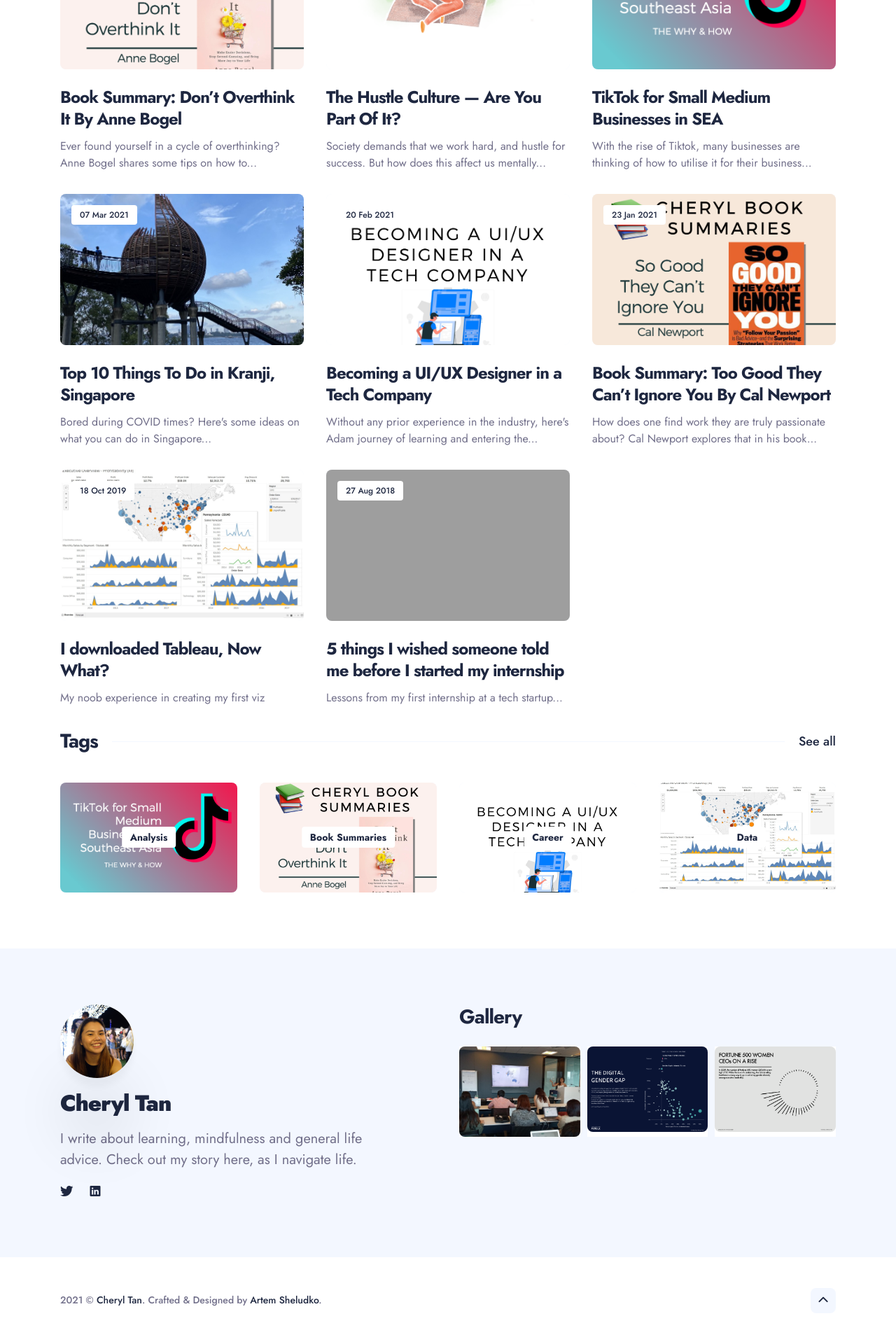
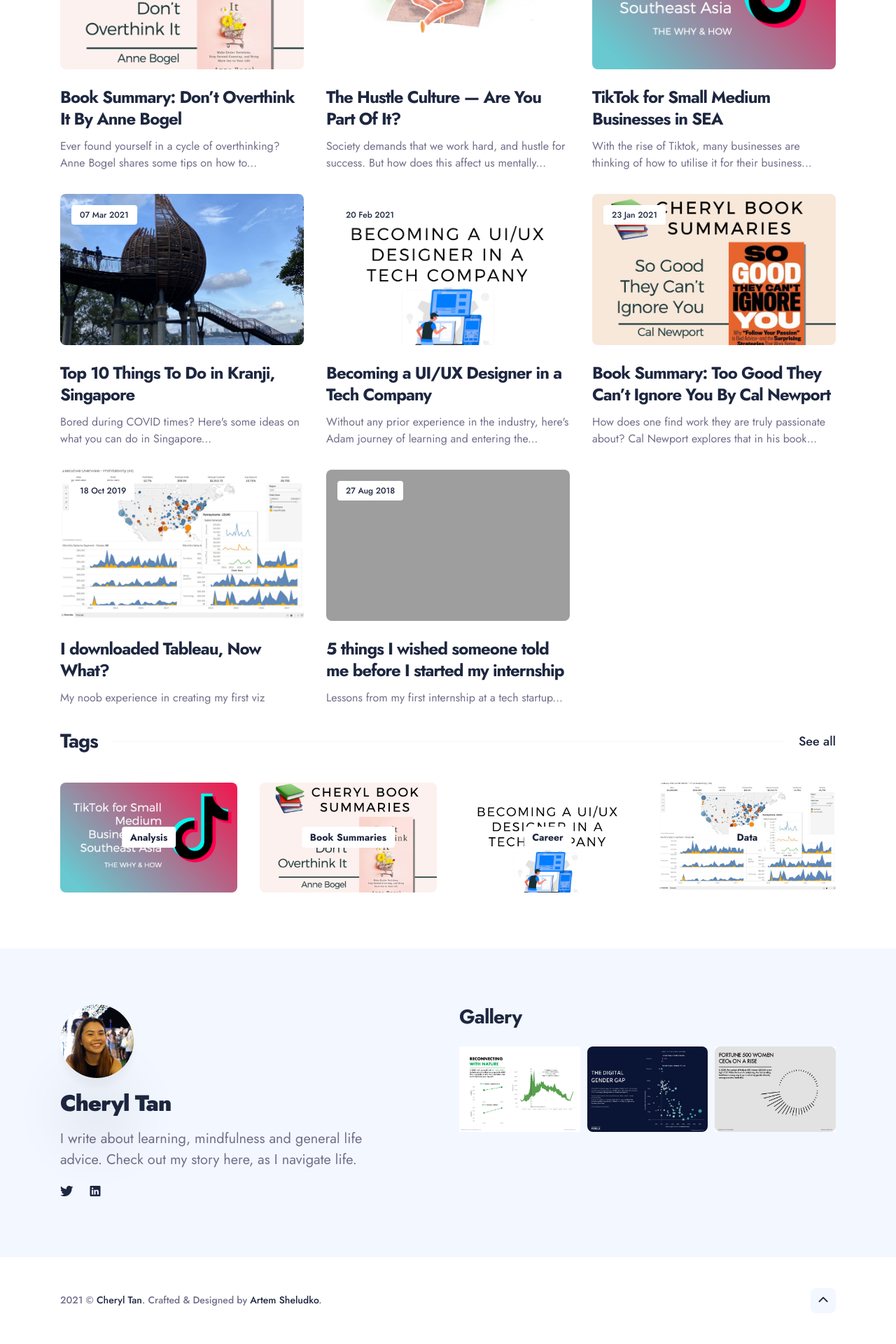
Before and after one commit to cheryltyn/cheryblog, a Jekyll site: the page built from index.html, in a window 1280 px wide. Shown: the part 887-2807 px from the top of the page at 70% size. Built offline with Jekyll 4.4.1, drawn with Linux system fonts in a browser that asks for light colours; nearby versions of some CDN libraries; the list of posts is cut into pages by our own code; grey boxes are pictures that could not be loaded.

Commit message:
Update _config.yml

```diff
--- a/_config.yml
+++ b/_config.yml
@@ -43,8 +43,8 @@
   gallery__title: Gallery
   gallery__columns: 3
   gallery__images:
-    - alt: 'Tableau Workshop'
-      url: '/images/tableauworkshop.jpeg'
+    - alt: 'Data Viz 3'
+      url: '/images/Reconnect w nature.png'
     - alt: 'Data Viz'
       url: '/images/Digital-Gender-Gap.png'
     - alt: 'Data Viz 2'
```
